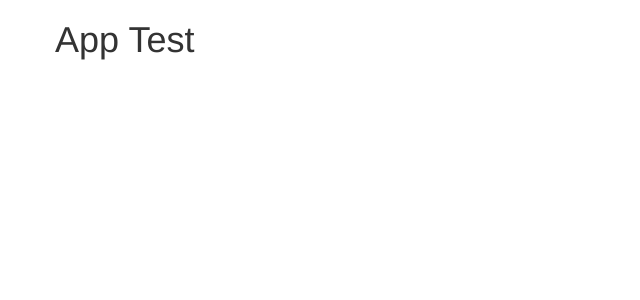
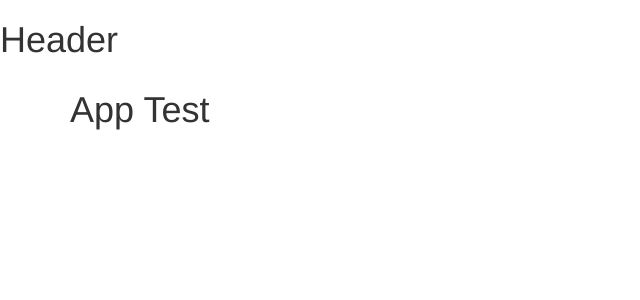
Before and after one commit to swrw90/recipe-app, an Angular app: page / in a window 1280 px wide. Shown: the top 300 px of the page, without its empty margins (0-640 px from the left). Built offline with nearby package versions, Linux system fonts and the light colour scheme.

Commit message:
created header component

```diff
--- a/src/app/app.component.html
+++ b/src/app/app.component.html
@@ -1,5 +1,8 @@
+<app-header></app-header>
 <div class="container">
   <div class="row">
-    <h1>App Test</h1>
+    <div class="col-md-12">
+      <h1>App Test</h1>
+    </div>
   </div>
 </div>
--- a/src/app/app.module.ts
+++ b/src/app/app.module.ts
@@ -2,10 +2,11 @@
 import { NgModule } from '@angular/core';
 
 import { AppComponent } from './app.component';
-
+import { HeaderComponent } from './header/header.component';
 @NgModule({
   declarations: [
-    AppComponent
+    AppComponent,
+    HeaderComponent
   ],
   imports: [
     BrowserModule
--- /dev/null
+++ b/src/app/header/header.component.html
@@ -0,0 +1 @@
+<h1>Header</h1>
```
Also changed, not shown: src/app/header/header.component.ts (added, +9 -0 lines).
